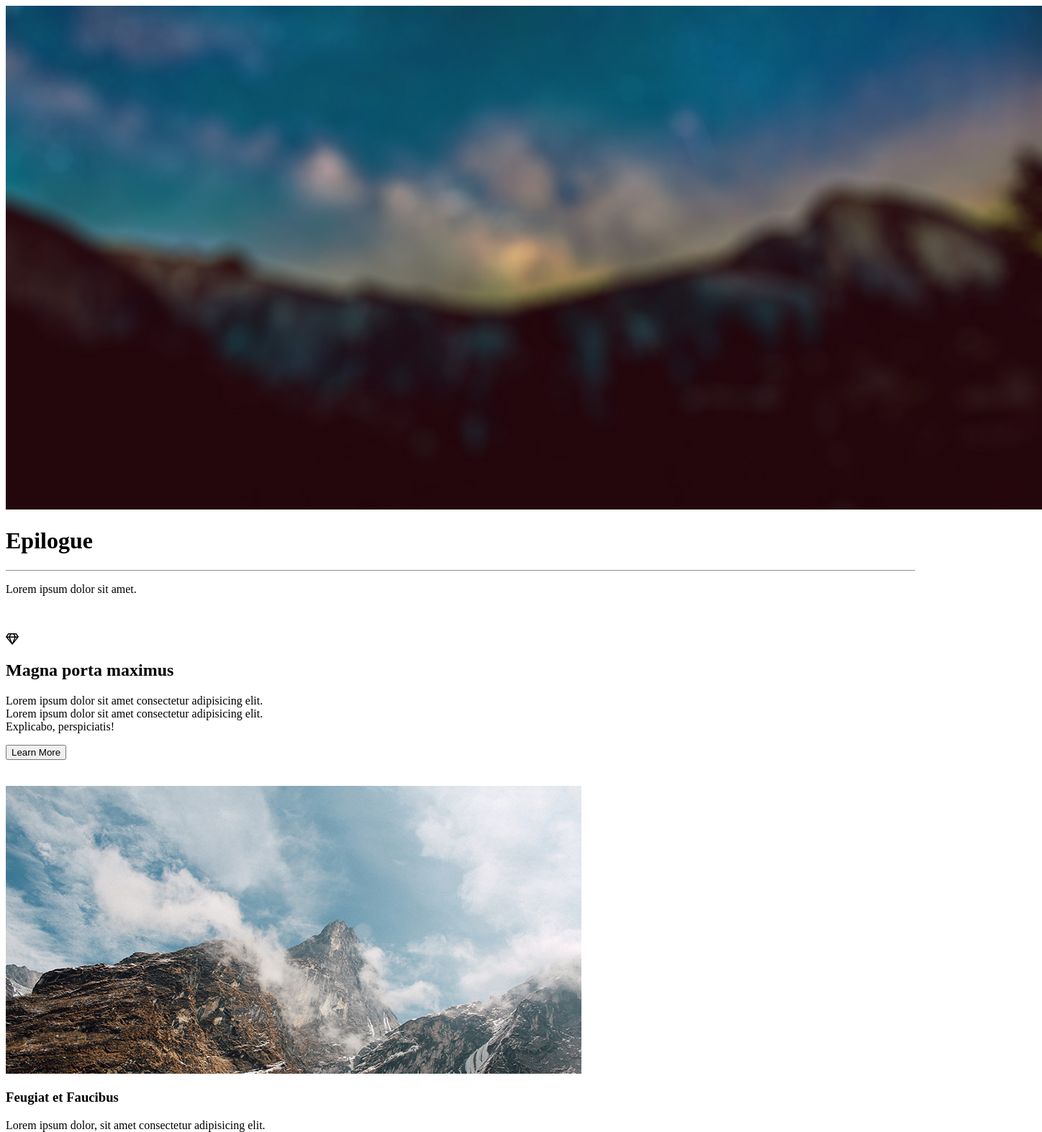
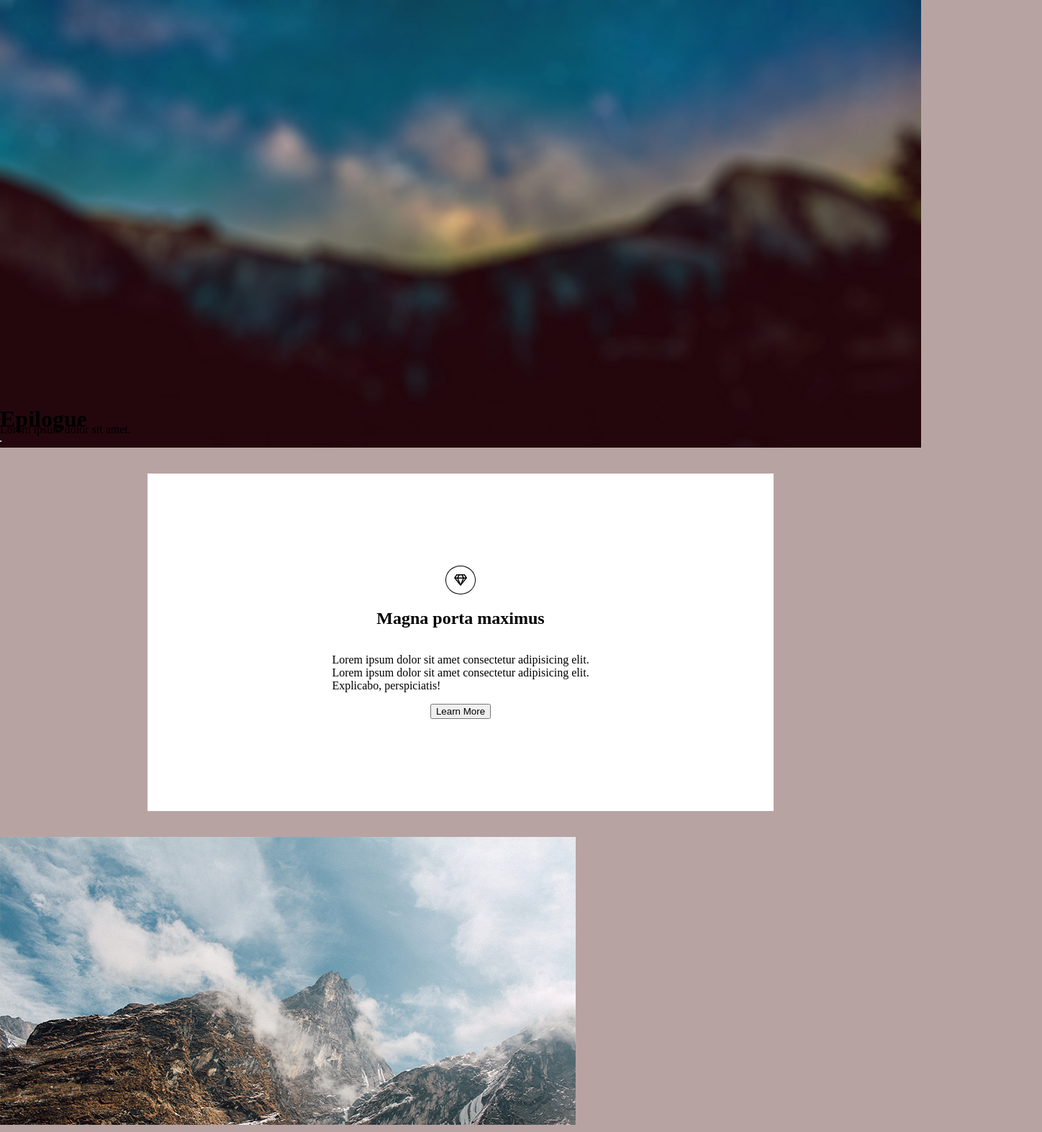
Before and after one commit to Maximilien-chikri/testProjet--html-css-epilogue-exercice, a plain HTML site: page index.html in a window 1280 px wide. Shown: the top 1573 px of the page at 72% size, 1448 px wide, since content can reach past the window. Drawn offline with Linux system fonts and the light colour scheme.

Commit message:
first section && still lost banner && starting second section

```diff
--- a/public/css/style.css
+++ b/public/css/style.css
@@ -0,0 +1,37 @@
+/* header et banner */
+body{
+    margin: 0;
+    background-color: rgb(184, 163, 163);
+}
+.banner{
+    display: flex;
+    flex-direction: column-reverse;
+}
+header .banner img{
+    position: relative;
+    width: 100%;
+    z-index: 0;
+}
+header .banner h1, header .banner hr, header .banner p{
+    z-index: 1;
+    position: absolute;
+}
+/* magna maximus */
+section:first-of-type{
+    display: flex;
+    justify-content: center;
+}
+section:first-of-type .sous-text{
+    background-color: white;
+    display: flex;
+    align-items: center;
+    justify-content: center;
+    flex-direction: column;
+    padding: 10% 20% 10% 20%;
+}
+section:first-of-type i{
+    border: black solid 1px;
+    padding: 3%;
+    border-radius: 50%;
+}
+/* cards */
```
Also changed, not shown: index.html (+1 -1 lines).
